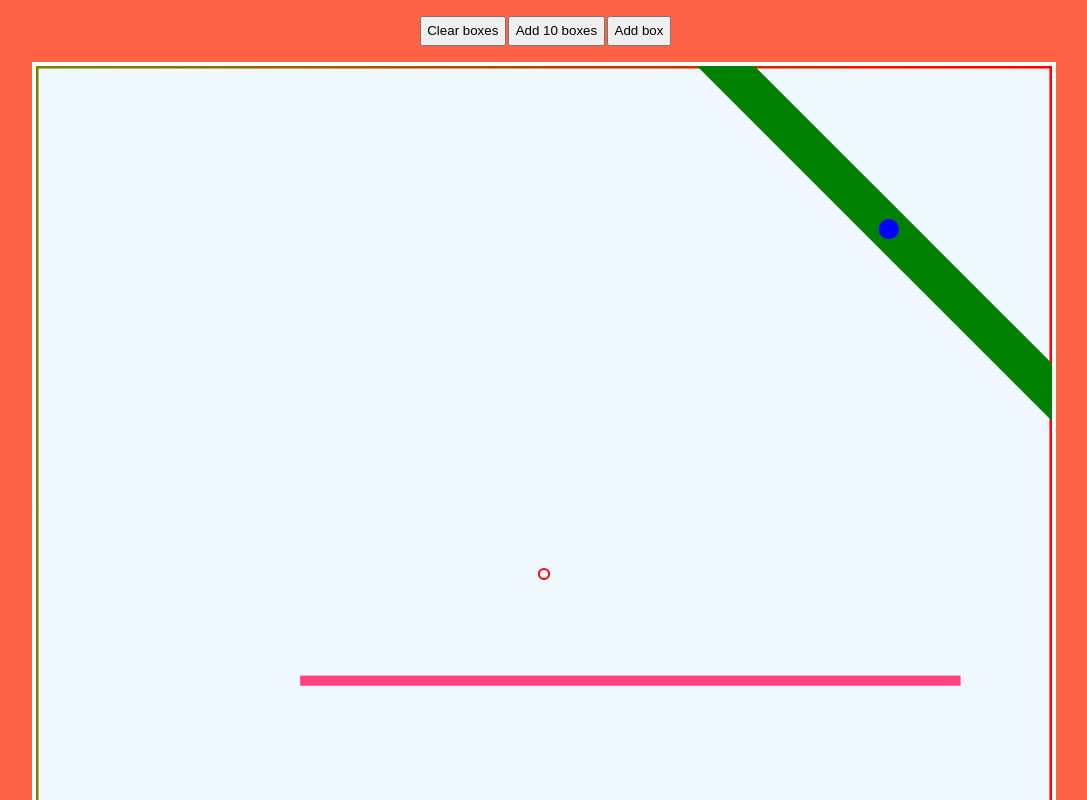
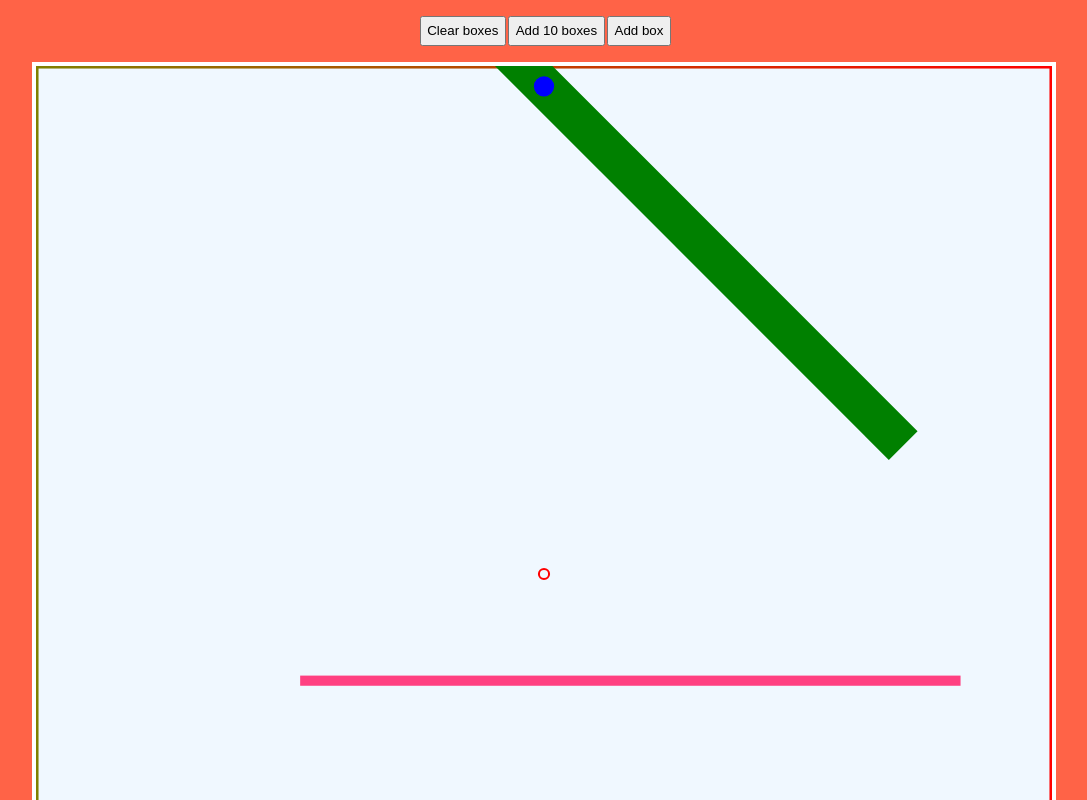
Before and after one commit to maxzz/svg-bkg-stripes, a Vue app: page / in a window 1280 px wide. Shown: the top 800 px of the page, without its empty margins (96-1183 px from the left). Built offline with nearby package versions, Linux system fonts and the light colour scheme.

Commit message:
Add SVG fonts test

```diff
--- a/src/components/HomeView.vue
+++ b/src/components/HomeView.vue
@@ -21,9 +21,9 @@
                 <!-- <rect x="0" y="0" width="100%" height="4px" stroke="none" fill="green" transform="rotate(45, 50, 2) translate(50, 50)" />
                 <circle :cx="`${0 + 100 / 2}`" :cy="`${0 + 4 / 2}`" r="1" fill="blue" /> -->
 
-                <g transform="rotate(45, 50, 50) ">
+                <g transform="rotate(45 50 2)">
                     <rect width="100%" height="4px" stroke="none" fill="green" />
-                    <circle :cx="`${0 + 100 / 2}`" :cy="`${0 + 4 / 2}`" r="1" fill="blue" />
+                    <circle cx="50" cy="2" r="1" fill="blue" />
                 </g>
 
                 <rect
```
Also changed, not shown: src/assets/test.svg.
